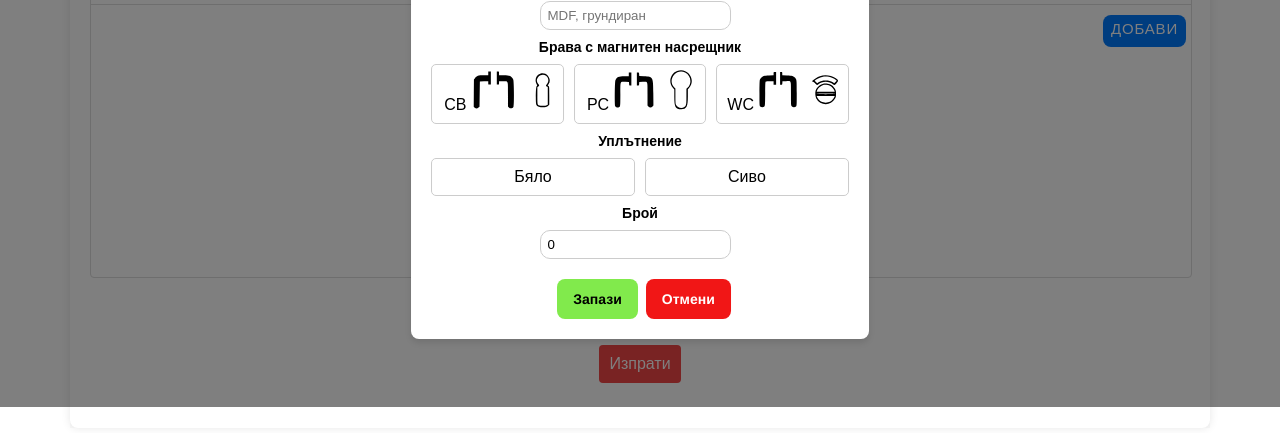
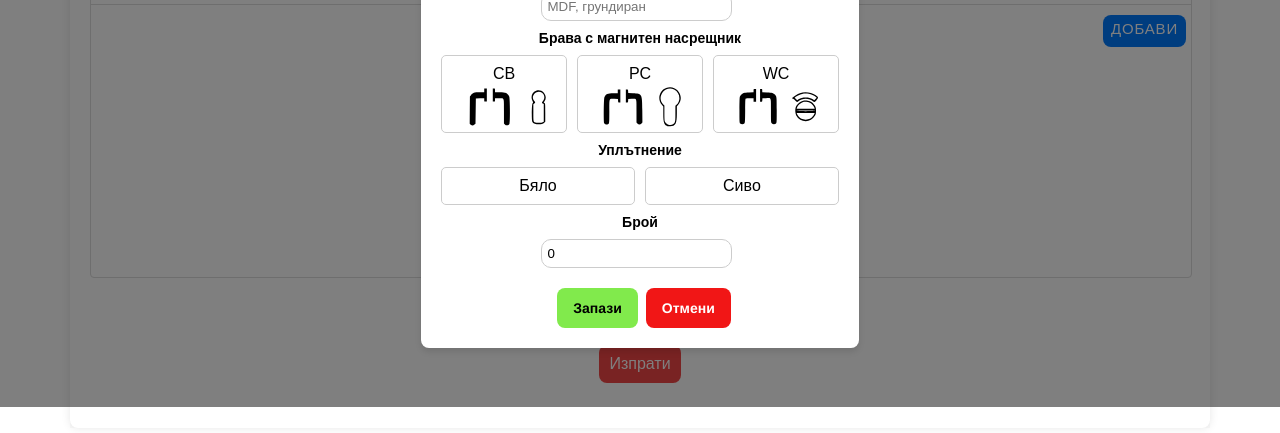
Before and after one commit to Martimbuka/product-configurator, a React (Create React App) app: page / in a window 1280 px wide. Both pictures are taken after a click on the button 1125 px from the left and 407 px from the top of the page. Shown: the part 393-826 px from the top of the page. Built offline with nearby package versions, Linux system fonts and the light colour scheme.

Commit message:
Refactor form input styling for consistency

```diff
--- a/src/components/list-view/EditMode.jsx
+++ b/src/components/list-view/EditMode.jsx
@@ -57,6 +57,7 @@ const EditMode = ({ itemData, setItemData, closePopup, saveItem }) => {
             name='frameSize.width'
             onChange={handleChange}
             placeholder='LB, mm'
+            value={tempItemData.frameSize.width === 0 ? '' : tempItemData.frameSize.width}
           />
           <input
             required
@@ -64,6 +65,7 @@ const EditMode = ({ itemData, setItemData, closePopup, saveItem }) => {
             name='frameSize.height'
             onChange={handleChange}
             placeholder='HB, mm'
+            value={tempItemData.frameSize.height === 0 ? '' : tempItemData.frameSize.height}
           />
         </div>
       </div>
--- a/src/components/list-view/LockImg.jsx
+++ b/src/components/list-view/LockImg.jsx
@@ -5,7 +5,10 @@ import { ReactComponent as WCIcon } from '../../assets/WC.svg';
 
 const LockImg = ({ lock }) => {
     const lockStyle = {
-        marginLeft: '4px'
+        marginLeft: '4px',
+        display: 'flex',
+        alignItems: 'center',
+        justifyContent: 'center',
     };
 
     return (
--- a/src/form.css
+++ b/src/form.css
@@ -143,7 +143,7 @@ textarea.form-control {
   padding: 10px;
   font-size: 16px;
   border: none;
-  border-radius: 4px;
+  border-radius: 8px;
   cursor: pointer;
   background-color: #f11616ca;
   display: inline-block;
@@ -158,3 +158,7 @@ textarea.form-control {
   background-color: #ccc;
   cursor: not-allowed;
 }
+
+.submit-btn:active {
+  transform: scale(0.95);
+}
--- a/src/style/buttons.css
+++ b/src/style/buttons.css
@@ -156,6 +156,10 @@
     z-index: -1;
 }
 
+.add-product-form button:active {
+    transform: scale(0.95);
+}
+
 .save-button {
     background-color: #81ea4c;
     border-radius: 8px;
```
